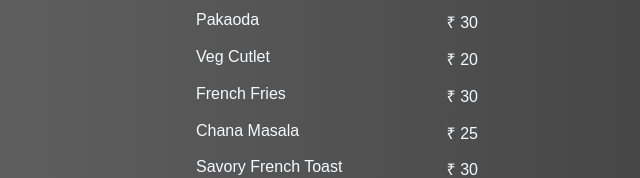
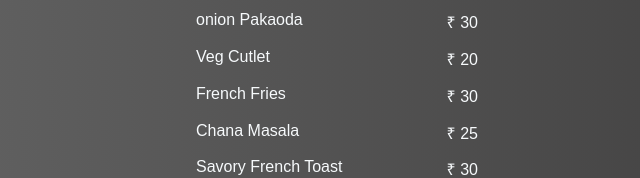
Before and after one commit to karthickag18/bakery, a plain HTML site: page index.html in a window 1280 px wide. Shown: the part 1156-1334 px from the top of the page, 143-783 px from the left. Drawn offline with Linux system fonts and the light colour scheme.

Commit message:
Update index.html
change in snack.

```diff
--- a/index.html
+++ b/index.html
@@ -98,7 +98,7 @@
                     <td>&#8377 35</td>
                 </tr>
                 <tr>
-                    <td>Pakaoda</td>
+                    <td>onion Pakaoda</td>
                     <td>&#8377 30</td>
                 </tr>
                 <tr>
```
